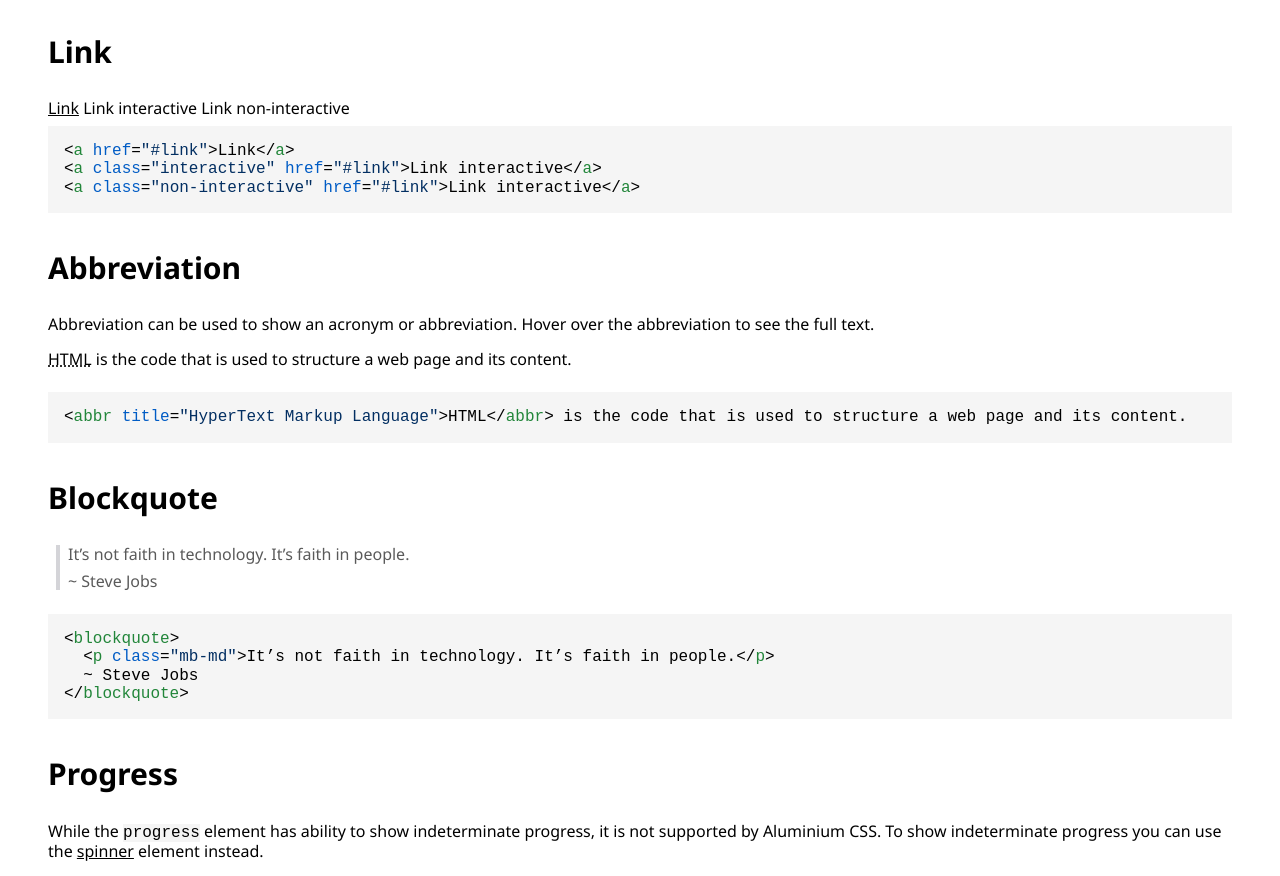
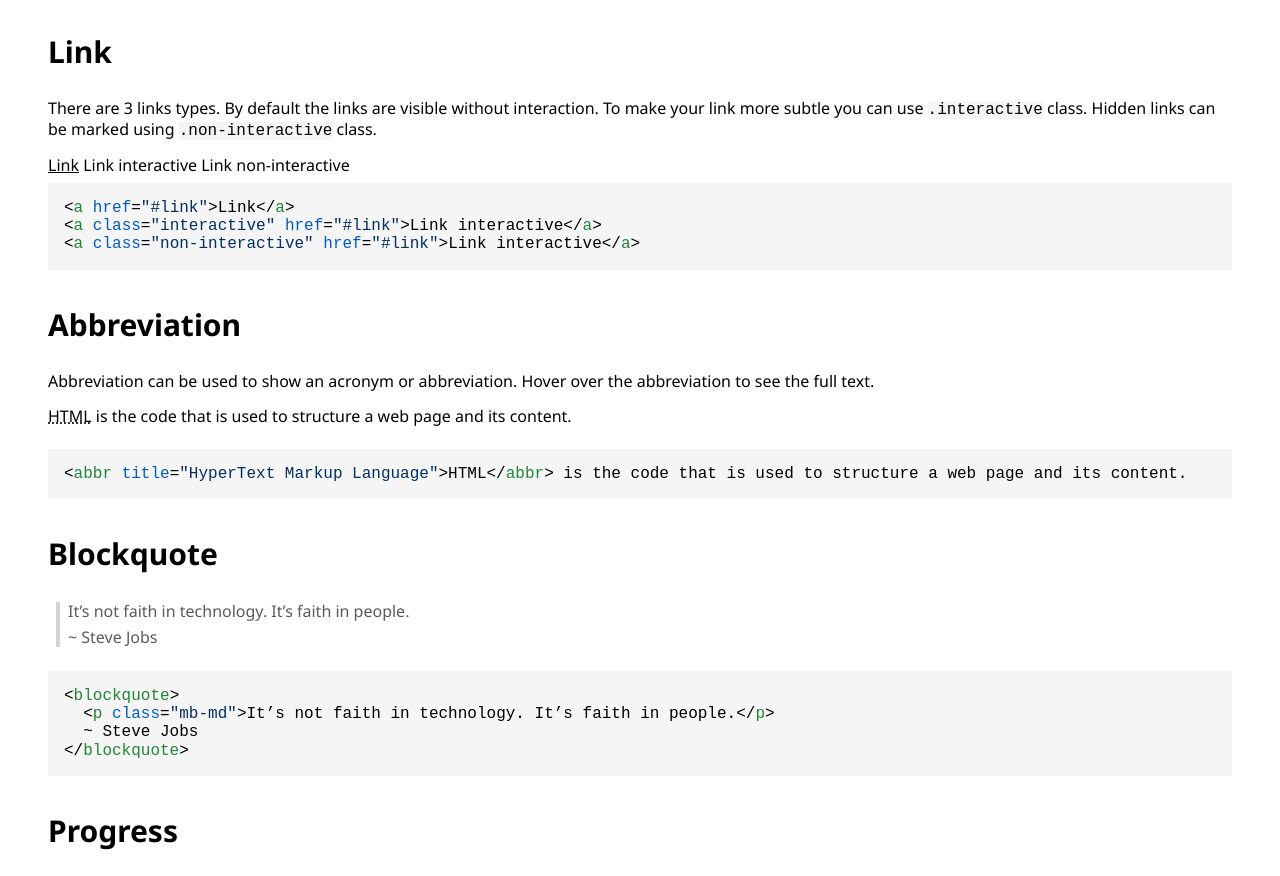
Before and after one commit to pr0gramista/aluminiumcss, a website: page index.html in a window 1280 px wide. Shown: the part 2582-3458 px from the top of the page. Drawn offline with nearby package versions, Linux system fonts and the light colour scheme.

Commit message:
Improve docs for new link types

```diff
--- a/index.html
+++ b/index.html
@@ -165,6 +165,11 @@ require('aluminiumcss/dist/aluminium.min.css')</code></pre>
 &lt;&#x2F;div&gt;
 </code></pre>
       <h3 id="link">Link</h3>
+      <p>
+        There are 3 links types. By default the links are visible without interaction.
+        To make your link more subtle you can use <code>.interactive</code> class.
+        Hidden links can be marked using <code>.non-interactive</code> class.
+      </p>
       <a href="#link">Link</a>
       <a href="#link" class="interactive">Link interactive</a>
       <a href="#link" class="non-interactive">Link non-interactive</a>
```
Also changed, not shown: index.template.html (+5 -0 lines).
